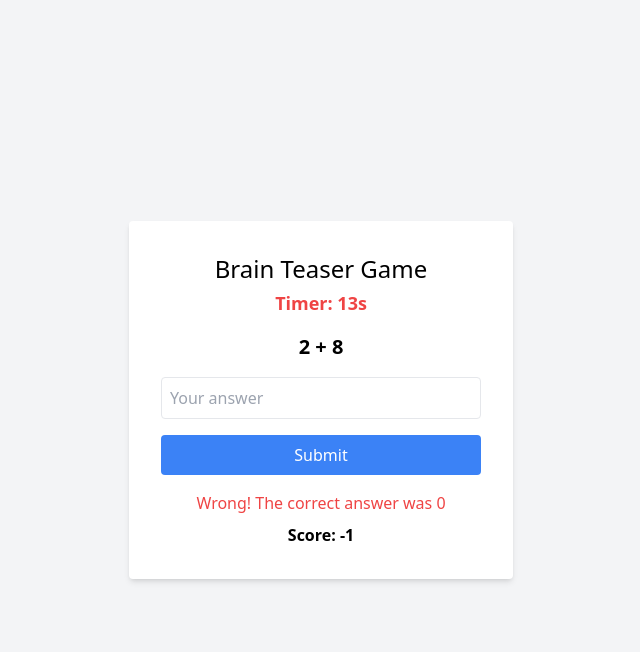
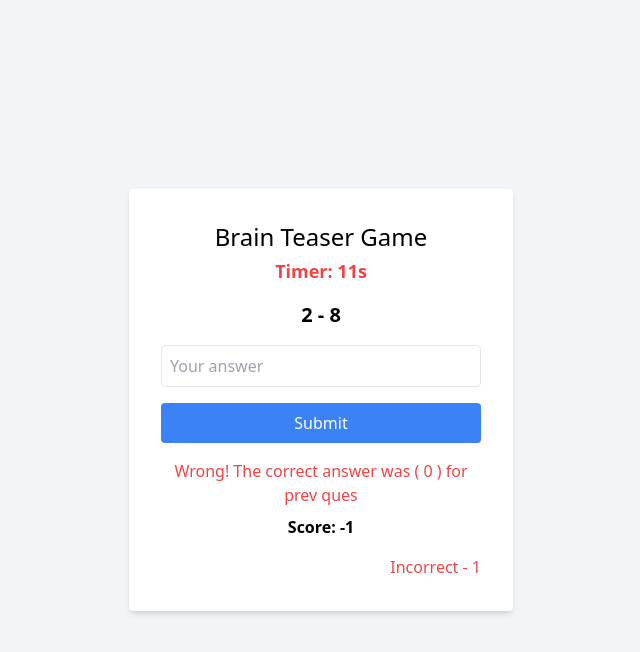
Before and after one commit to nitesh2920/MinifyJS-Lab, a plain HTML site: page src/projects/games/mathgame/index.html in a window 1280 px wide. Both pictures are taken after typing "5" into the empty fields and a click on the button "Submit". Shown: the whole page, without its empty margins (319-959 px from the left). Drawn offline with nearby package versions, Linux system fonts and the light colour scheme.

Commit message:
total question list

```diff
--- a/projects.json
+++ b/projects.json
@@ -7,7 +7,7 @@
   },
   {
     "title": "Guess IT",
-    "description": "Simple math game to test your speed and acurracy in basic calculation.",
+    "description": "Simple math game to test your speed and accuracy in basic calculation.",
     "image": "./public/assets/images/mathquiz.png",
     "link": "./src/projects/games/mathgame/index.html"
   }
--- a/src/projects/games/mathgame/index.html
+++ b/src/projects/games/mathgame/index.html
@@ -14,6 +14,10 @@
         <button id="submit" class="bg-blue-500 text-white rounded p-2 w-full">Submit</button>
         <div id="result" class="mt-4 text-center"></div>
         <div id="score" class="mt-2 text-center font-semibold">Score: 0</div>
+        <div id="container" class="flex justify-between">
+            <div id="totalCorrect" class="mt-4 text-left text-green-500"></div>
+            <div id="totalIncorrect" class="mt-4 text-right text-red-500"></div>
+        </div>
     </div>
     <script src="script.js"></script>
 </body>
--- a/src/projects/games/mathgame/script.js
+++ b/src/projects/games/mathgame/script.js
@@ -1,8 +1,10 @@
 let score = 0;
 let currentQuestion;
+let totalCorrect = 0;
+let totalIncorrect = 0;
 
 function startTimer() {
-    let timeLeft = 15;
+    let timeLeft = 13;
     document.getElementById('timer').innerText = `Timer: ${timeLeft}s`;
     timer = setInterval(() => {
         timeLeft--;
@@ -21,9 +23,8 @@ function startTimer() {
 }
 
 function selectOperation() {
-    const rand = Math.random() * 10;
+    const rand = Math.floor(Math.random() * 10) + 1;
     let operation;
-
     if (rand < 4) {
         operation = '*';
     } else if (rand < 6) {
@@ -31,7 +32,6 @@ function selectOperation() {
     } else {
         operation = '-';
     }
-
     return operation;
 }
 
@@ -55,14 +55,18 @@ document.getElementById('submit').onclick = function () {
     const ResultBox = document.getElementById('result');
     if (userAnswer === currentQuestion.answer) {
         score+=2;
+        totalCorrect++;
         ResultBox.innerText = 'Correct!';
         ResultBox.classList.remove('text-red-500');
         ResultBox.classList.add('text-green-500');
+        document.getElementById('totalCorrect').innerText = `Correct - ${totalCorrect}`;
     } else {
         score-=1;
-        ResultBox.innerText = 'Wrong! The correct answer was ' + currentQuestion.answer;
+        totalIncorrect++;
+        ResultBox.innerText = `Wrong! The correct answer was ( ${currentQuestion.answer} ) for prev ques`;
         ResultBox.classList.remove('text-green-500');
         ResultBox.classList.add('text-red-500');
+        document.getElementById('totalIncorrect').innerText = `Incorrect - ${totalIncorrect}`;
     }
     document.getElementById('score').innerText = 'Score: ' + score;
     document.getElementById('answer').value = '';
```
